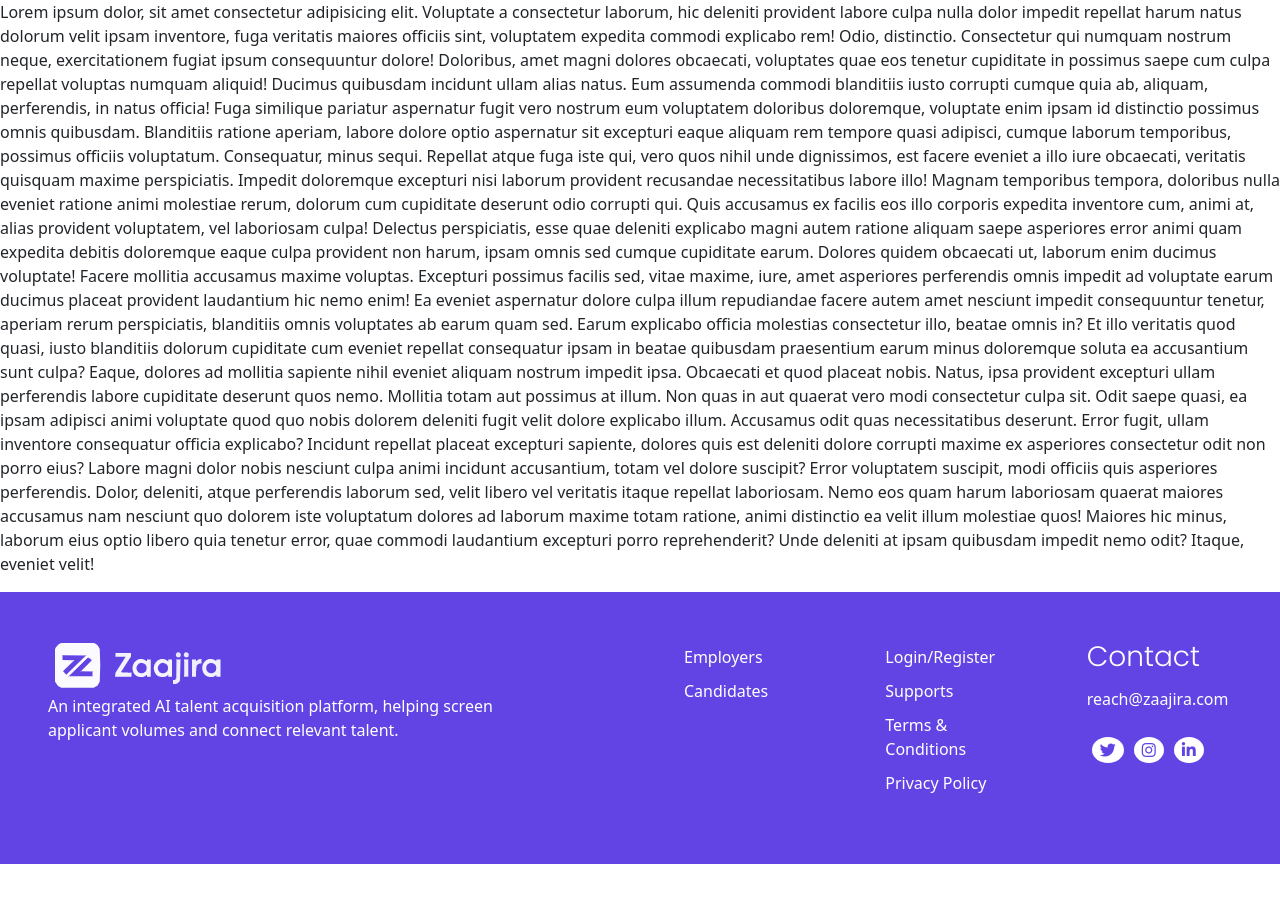
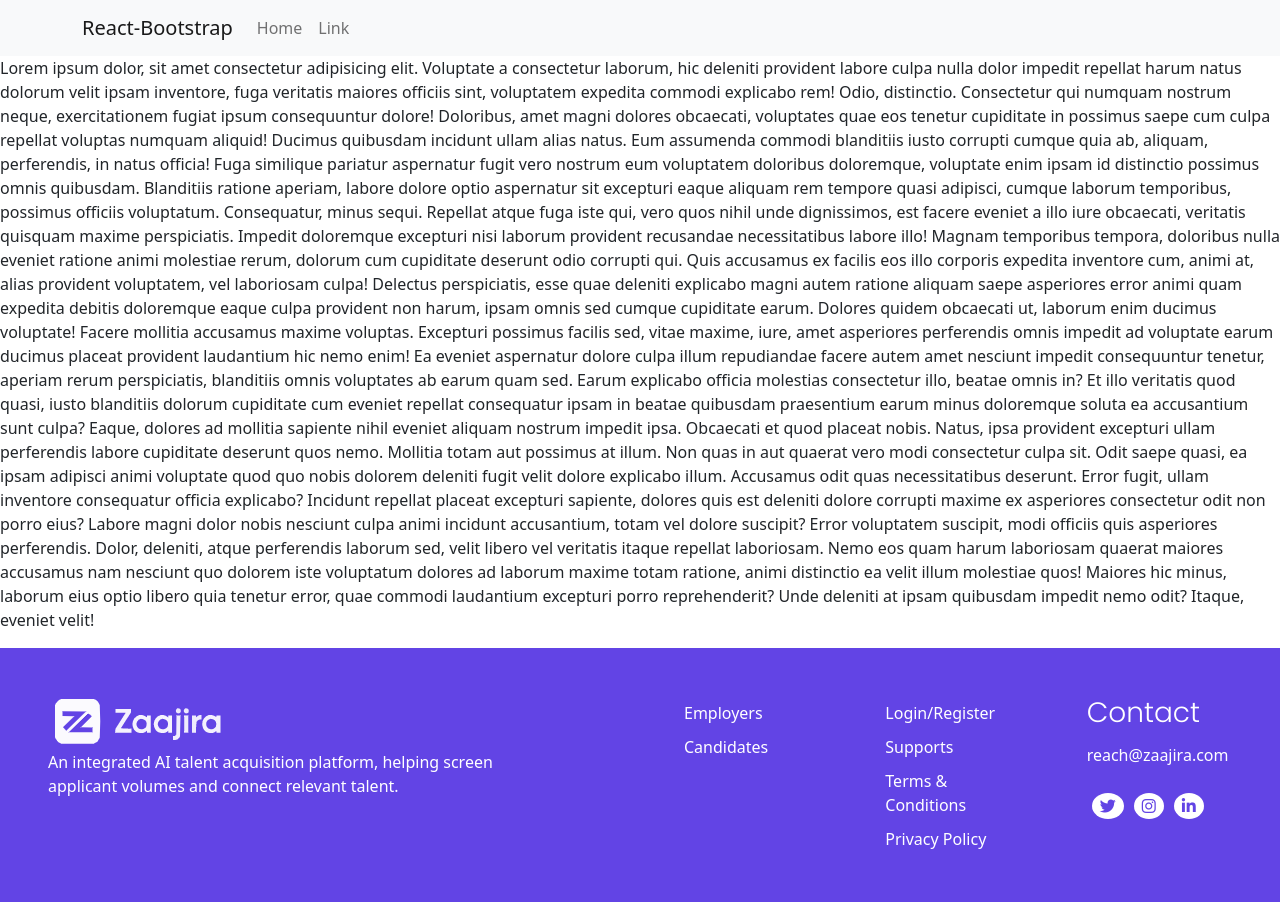
Before and after one commit to artinirmalkar/internship_work, a React (Create React App) app: page / in a window 1280 px wide. Shown: the top 902 px of the page. Before the commit the page ends 864 px from the top, so only its background shows below. Built offline with nearby package versions, Linux system fonts and the light colour scheme.

Commit message:
NavBar added

```diff
--- a/src/App.js
+++ b/src/App.js
@@ -1,12 +1,15 @@
+import { Navbar } from "react-bootstrap";
 import "./App.css";
+import NavBar from "./components/Header/NavBar";
 import Footer from "./components/Footer/Footer";
 import Body from "./components/Main/Body";
 
 function App() {
   return (
     <>
-           <Body />
-      <Footer title="Zaajira"/>
+      <NavBar />
+      <Body />
+      <Footer title="Zaajira" />
     </>
   );
 }
--- /dev/null
+++ b/src/components/Header/NavBar.js
@@ -0,0 +1,25 @@
+import React from "react";
+import Container from "react-bootstrap/Container";
+import Nav from "react-bootstrap/Nav";
+import Navbar from "react-bootstrap/Navbar";
+
+const NavBar = () => {
+  return (
+    <div>
+      <Navbar bg="light" expand="lg">
+        <Container>
+          <Navbar.Brand href="#home">React-Bootstrap</Navbar.Brand>
+          <Navbar.Toggle aria-controls="basic-navbar-nav" />
+          <Navbar.Collapse id="basic-navbar-nav">
+            <Nav className="me-auto">
+              <Nav.Link href="#home">Home</Nav.Link>
+              <Nav.Link href="#link">Link</Nav.Link>
+            </Nav>
+          </Navbar.Collapse>
+        </Container>
+      </Navbar>
+    </div>
+  );
+};
+
+export default NavBar;
```
Also changed, not shown: src/components/Header/NavBar.css (added).
